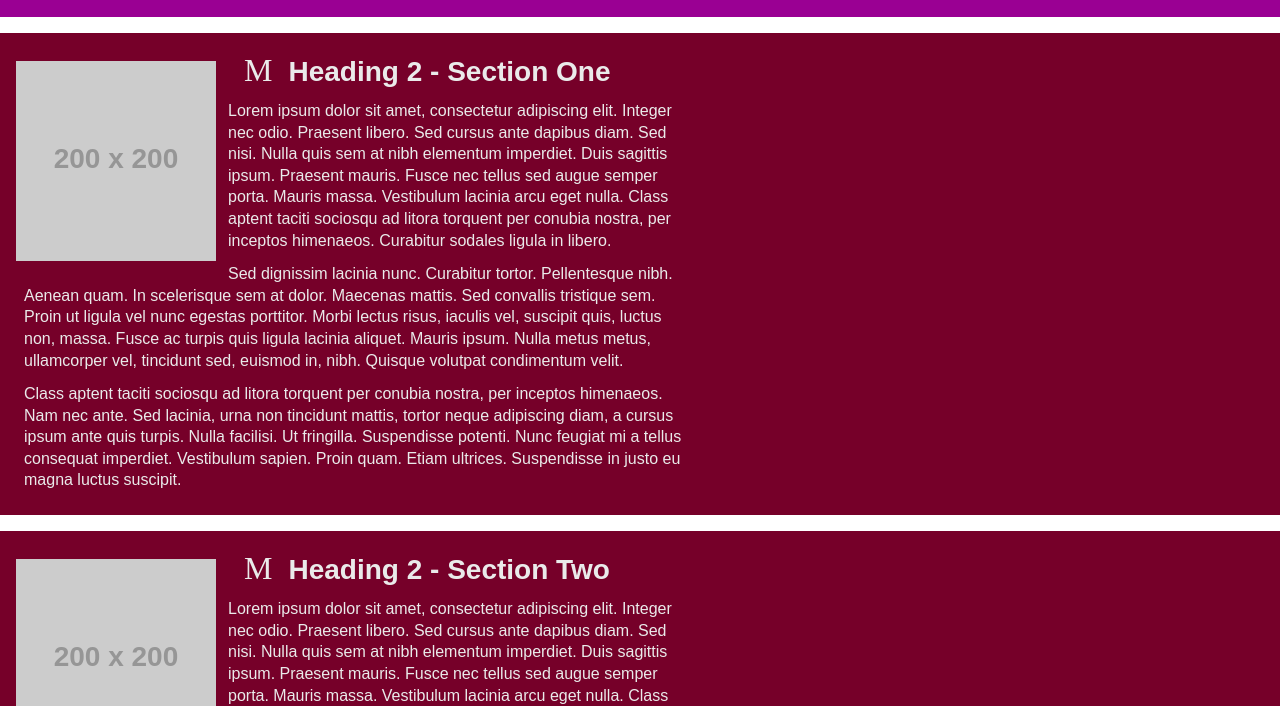
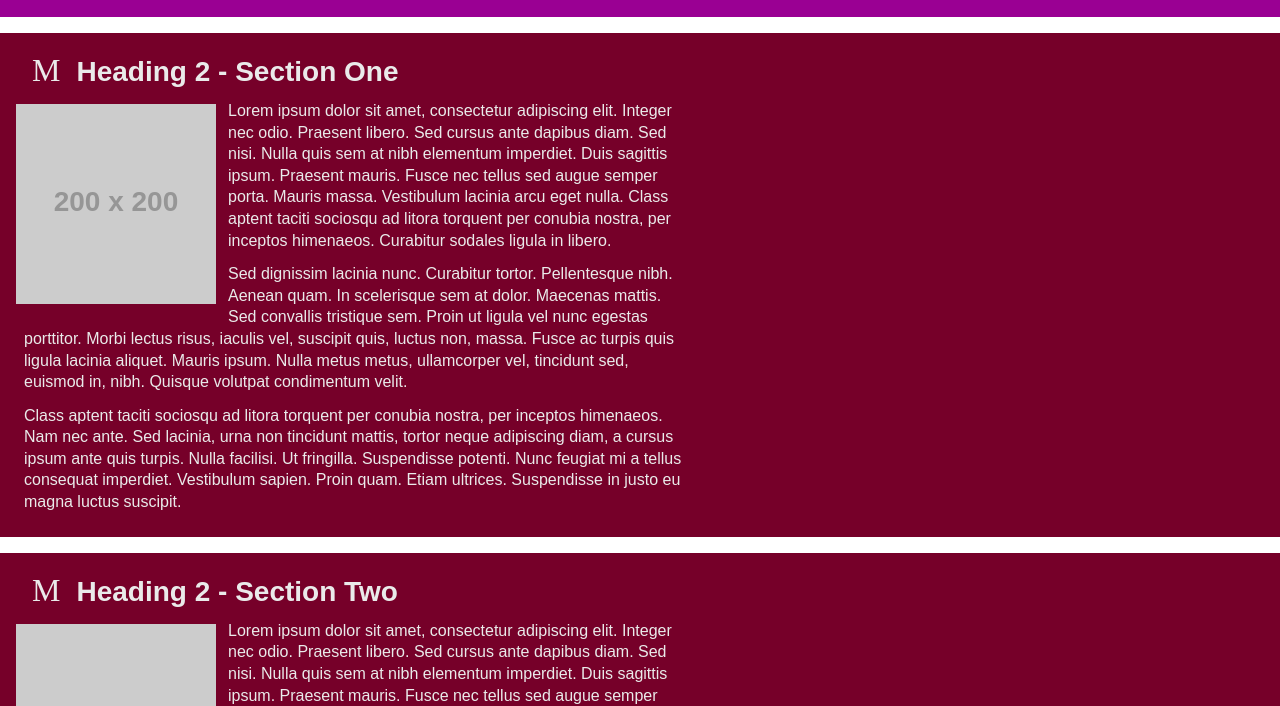
Before and after one commit to swest29/viewport, a plain HTML site: page index.html in a window 1280 px wide. Shown: the part 96-802 px from the top of the page. Drawn offline with Linux system fonts and the light colour scheme; placeholder pictures from the web are drawn by us; some icons are missing.

Commit message:
Update WEST.styles.css

```diff
--- a/WEST.styles.css
+++ b/WEST.styles.css
@@ -9,6 +9,23 @@
     box-sizing: border-box;
 }
 
+html:focus-within {
+    scroll-behavior: smooth;
+}
+
+body {
+    min-height: 100vh;
+    text-rendering: optimizeSpeed;
+}
+
+img, picture, video, canvas, svg {
+    display: block;
+    max-width: 100%;
+}
+
+input, button, textarea, select {
+    font: inherit;
+}
 
 /* ----- AUTOPREFIXER FOR VS CODE WAS USED FOR VENDOR PREFIXES ----- */
 /* ---------- VARIABLES ---------- */
```
